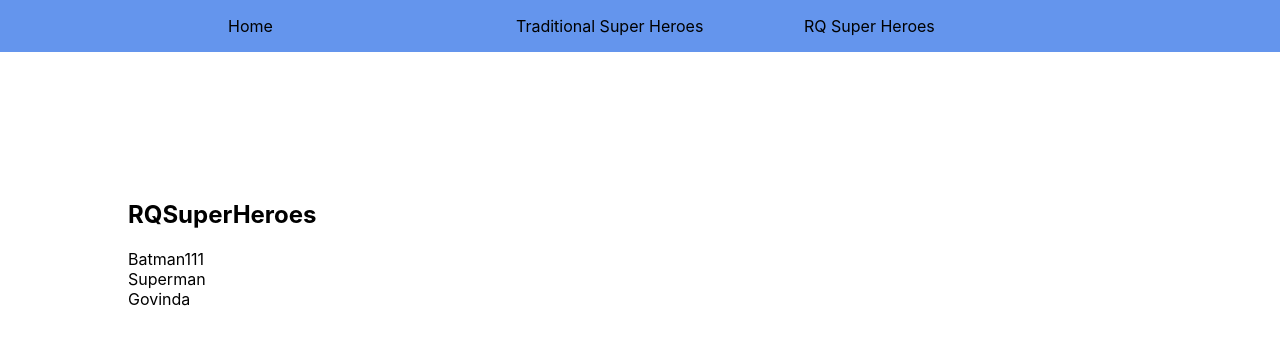
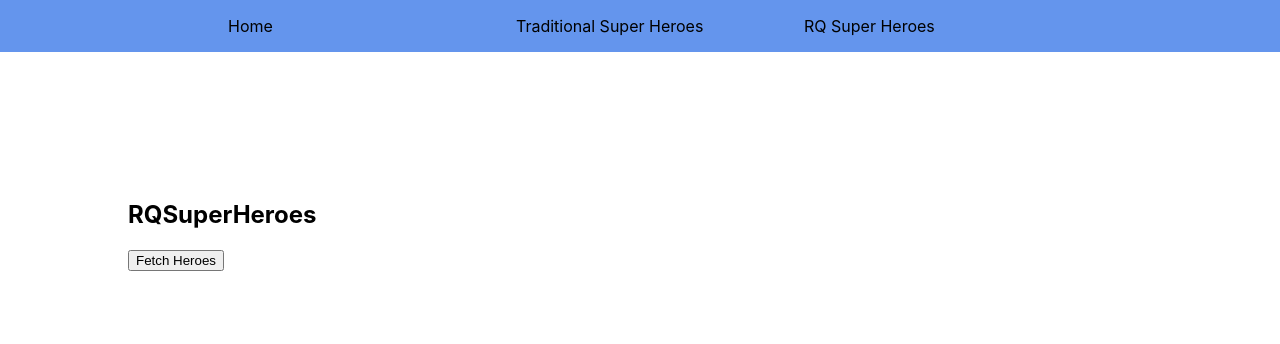
Before and after one commit to JyotiRSharma/react-query-demo, a React (Create React App) app: page /rq-super-heroes in a window 1280 px wide. Shown: the top 344 px of the page. Built offline with nearby package versions, Linux system fonts and the light colour scheme; data requests are answered from the project's data file.

Commit message:
Refetch data using a button

```diff
--- a/src/components/RQSuperHeroes.page.js
+++ b/src/components/RQSuperHeroes.page.js
@@ -7,13 +7,14 @@
 };
 
 const RQSuperHeroes = () => {
-  const { isLoading, data, isError, error, isFetching } = useQuery("super-heroes", superHeroesFetcher, {
-    cacheTime: 3000,
-    staleTime: 3000,
-    refetchOnMount: false,
-    refetchOnWindowFocus: false,
-    refetchInterval: 2000,
-    refetchIntervalInBackground: true
+  const { isLoading, data, isError, error, isFetching, refetch } = useQuery("super-heroes", superHeroesFetcher, {
+    // cacheTime: 3000,
+    // staleTime: 3000,
+    // refetchOnMount: false,
+    // refetchOnWindowFocus: false,
+    // refetchInterval: 2000,
+    // refetchIntervalInBackground: true
+    enabled: false
   });
   if (isLoading || isFetching) {
     return <div style={{ padding: "10%" }}>Loading...</div>;
@@ -24,6 +25,7 @@
   return (
     <div  style={{padding: "10%"}}>
       <h2>RQSuperHeroes</h2>
+      <button onClick={refetch}>Fetch Heroes</button>
       {data?.data.map((hero) => <div key={hero.id}>{hero.name}</div>)}
     </div>
   );
```
